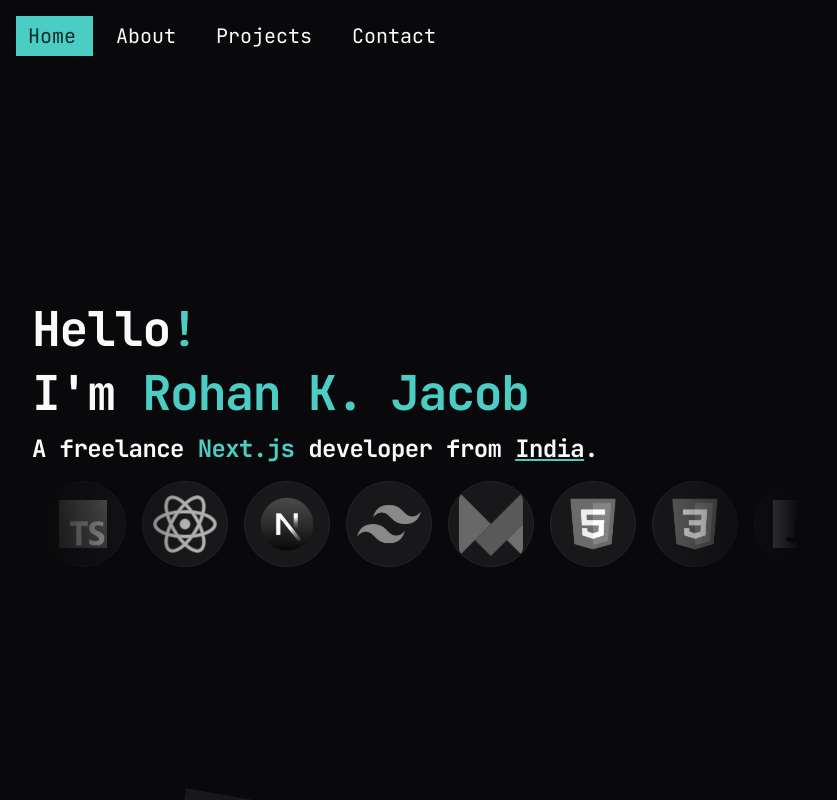
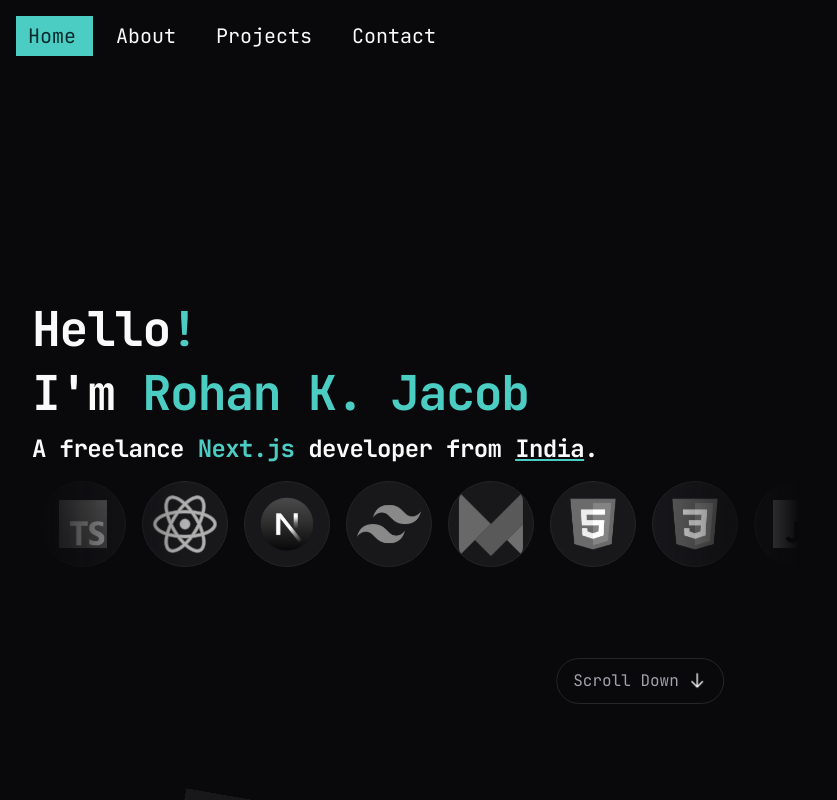
Before and after one commit to RohanJacob23/Portfolio-Nextjs, a Next.js app: page / in a window 1280 px wide. Shown: the whole page, without its empty margins (0-837 px from the left). Built offline with nearby package versions, Linux system fonts and the light colour scheme.

Commit message:
Added scroll down button

```diff
--- a/src/components/Home.tsx
+++ b/src/components/Home.tsx
@@ -11,6 +11,7 @@ import {
   useTransform,
 } from "framer-motion";
 import { useEffect, useRef } from "react";
+import { ArrowDownIcon } from "@radix-ui/react-icons";
 
 export default function Home() {
   const skillList = [
@@ -93,7 +94,10 @@ export default function Home() {
           ))}
         </div>
 
-        {/* languages I know */}
+        <p className="absolute bottom-24 left-1/2 inline-flex size-fit -translate-x-1/2 items-center gap-2 rounded-full border px-4 py-2 text-muted-foreground">
+          Scroll Down
+          <ArrowDownIcon className="inline-block h-5 w-5 animate-bounce text-foreground" />
+        </p>
       </motion.div>
 
       <SkillSection scrollYProgress={scrollYProgress} />
```
